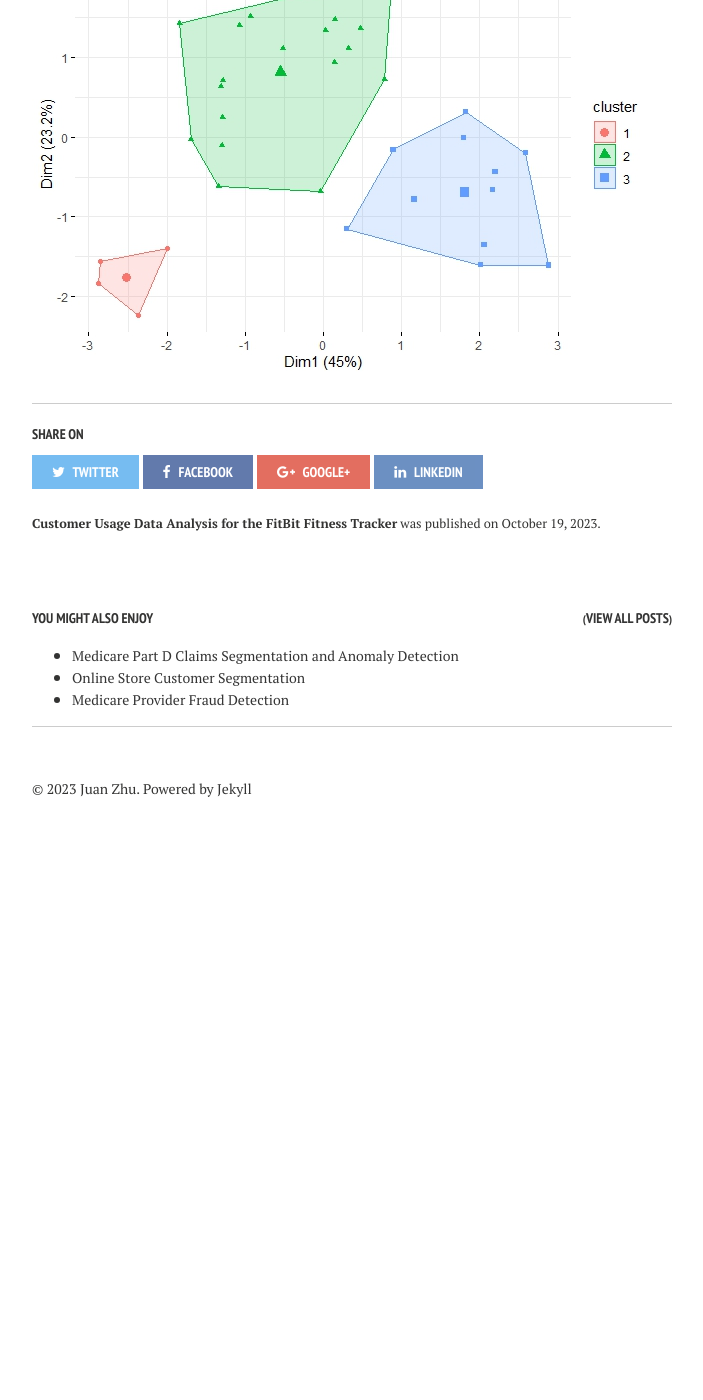
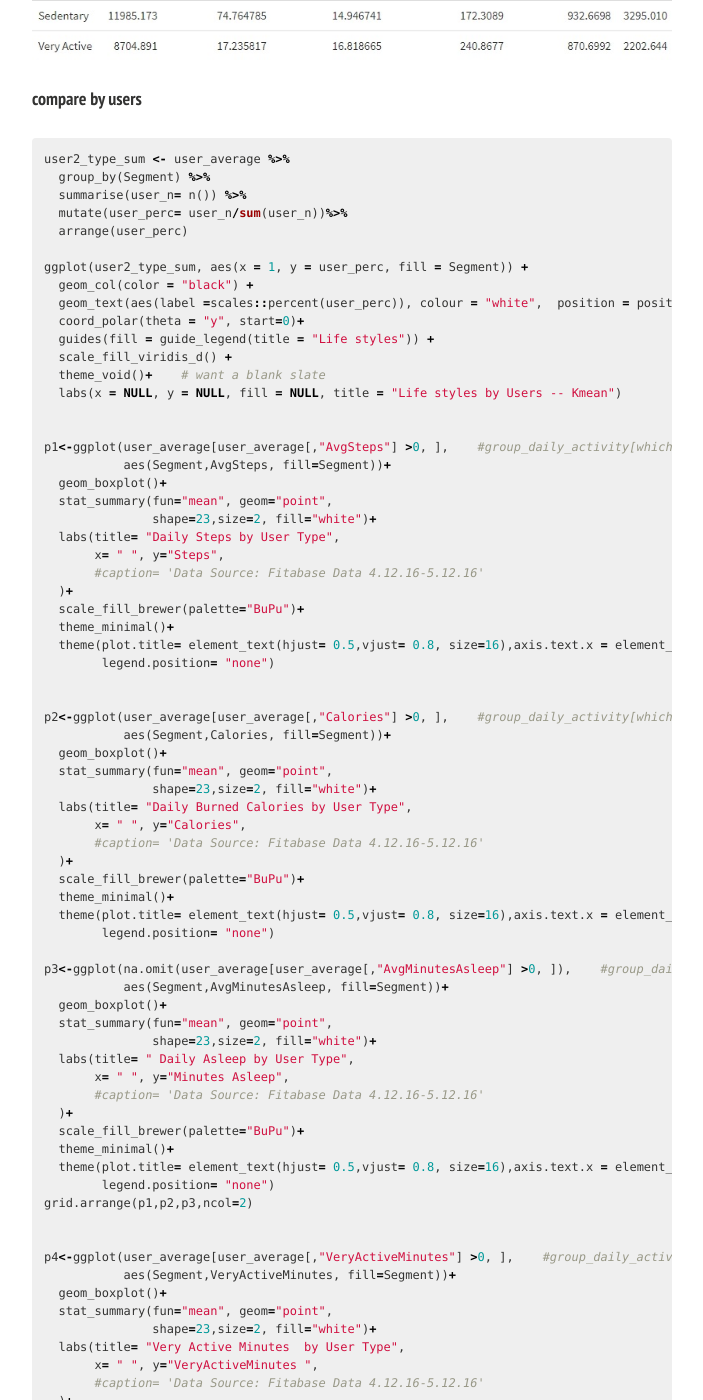
Before and after one commit to Janzhuj/janzhuj.github.io, a Jekyll site: the page built from _posts/2023-10-19-Customer-Usage-Data-Analysis-for-the-FitBit-Fitness-Tracker.md, in a window 1280 px wide and 1400 px high, scrolled down 11385 px. Shown: the whole window, without its empty margins (288-991 px from the left). Built offline with Jekyll 4.4.1, drawn with Linux system fonts in a browser that asks for light colours; nearby versions of some CDN libraries; library files that are not in the unit come from our copies; comment, search, counter and statistics services are not loaded; before the commit the page ends 12232 px from its top, so only the background shows below that; some of the changed text lies outside the part shown.

Commit message:
Update 2023-10-19-Customer-Usage-Data-Analysis-for-the-FitBit-Fitness-Tracker.md

```diff
--- a/_posts/2023-10-19-Customer-Usage-Data-Analysis-for-the-FitBit-Fitness-Tracker.md
+++ b/_posts/2023-10-19-Customer-Usage-Data-Analysis-for-the-FitBit-Fitness-Tracker.md
@@ -355,4 +355,133 @@
 user_K3
 {% endhighlight %}
 
-![Rplot](/figs/2023-10-19-FitBit-Fitness-Tracker/Rplot.jpeg)
+![Rplot-6](/figs/2023-10-19-FitBit-Fitness-Tracker/Rplot-6.jpeg)
+
+#### compare by users
+
+{% highlight r %}
+user2_type_sum <- user_average %>%
+  group_by(Segment) %>%
+  summarise(user_n= n()) %>%
+  mutate(user_perc= user_n/sum(user_n))%>%
+  arrange(user_perc)
+
+ggplot(user2_type_sum, aes(x = 1, y = user_perc, fill = Segment)) +
+  geom_col(color = "black") +
+  geom_text(aes(label =scales::percent(user_perc)), colour = "white",  position = position_stack(vjust = 0.5))  +
+  coord_polar(theta = "y", start=0)+
+  guides(fill = guide_legend(title = "Life styles")) +
+  scale_fill_viridis_d() +
+  theme_void()+    # want a blank slate
+  labs(x = NULL, y = NULL, fill = NULL, title = "Life styles by Users -- Kmean")
+
+
+p1<-ggplot(user_average[user_average[,"AvgSteps"] >0, ],    #group_daily_activity[which(group_daily_activity$TotalSteps>0),]
+           aes(Segment,AvgSteps, fill=Segment))+
+  geom_boxplot()+
+  stat_summary(fun="mean", geom="point",
+               shape=23,size=2, fill="white")+
+  labs(title= "Daily Steps by User Type",
+       x= " ", y="Steps",
+       #caption= 'Data Source: Fitabase Data 4.12.16-5.12.16'
+  )+
+  scale_fill_brewer(palette="BuPu")+
+  theme_minimal()+
+  theme(plot.title= element_text(hjust= 0.5,vjust= 0.8, size=16),axis.text.x = element_text(angle = 15, vjust = 1.5, hjust=0.5),
+        legend.position= "none")
+
+
+p2<-ggplot(user_average[user_average[,"Calories"] >0, ],    #group_daily_activity[which(group_daily_activity$TotalSteps>0),]
+           aes(Segment,Calories, fill=Segment))+
+  geom_boxplot()+
+  stat_summary(fun="mean", geom="point",
+               shape=23,size=2, fill="white")+
+  labs(title= "Daily Burned Calories by User Type",
+       x= " ", y="Calories",
+       #caption= 'Data Source: Fitabase Data 4.12.16-5.12.16'
+  )+
+  scale_fill_brewer(palette="BuPu")+
+  theme_minimal()+
+  theme(plot.title= element_text(hjust= 0.5,vjust= 0.8, size=16),axis.text.x = element_text(angle = 15, vjust = 1.5, hjust=0.5),
+        legend.position= "none")
+
+p3<-ggplot(na.omit(user_average[user_average[,"AvgMinutesAsleep"] >0, ]),    #group_daily_activity[which(group_daily_activity$TotalSteps>0),]
+           aes(Segment,AvgMinutesAsleep, fill=Segment))+
+  geom_boxplot()+
+  stat_summary(fun="mean", geom="point",
+               shape=23,size=2, fill="white")+
+  labs(title= " Daily Asleep by User Type",
+       x= " ", y="Minutes Asleep",
+       #caption= 'Data Source: Fitabase Data 4.12.16-5.12.16'
+  )+
+  scale_fill_brewer(palette="BuPu")+
+  theme_minimal()+
+  theme(plot.title= element_text(hjust= 0.5,vjust= 0.8, size=16),axis.text.x = element_text(angle = 15, vjust = 1.5, hjust=0.5),
+        legend.position= "none")
+grid.arrange(p1,p2,p3,ncol=2)
+
+
+p4<-ggplot(user_average[user_average[,"VeryActiveMinutes"] >0, ],    #group_daily_activity[which(group_daily_activity$TotalSteps>0),]
+           aes(Segment,VeryActiveMinutes, fill=Segment))+
+  geom_boxplot()+
+  stat_summary(fun="mean", geom="point",
+               shape=23,size=2, fill="white")+
+  labs(title= "Very Active Minutes  by User Type",
+       x= " ", y="VeryActiveMinutes ",
+       #caption= 'Data Source: Fitabase Data 4.12.16-5.12.16'
+  )+
+  scale_fill_brewer(palette="BuPu")+
+  theme_minimal()+
+  theme(plot.title= element_text(hjust= 0.5,vjust= 0.8, size=16),axis.text.x = element_text(angle = 15, vjust = 1.5, hjust=0.5),
+        legend.position= "none")
+
+
+p5<-ggplot(user_average[user_average[,"FairlyActiveMinutes"] >0, ],    #group_daily_activity[which(group_daily_activity$TotalSteps>0),]
+           aes(Segment,FairlyActiveMinutes, fill=Segment))+
+  geom_boxplot()+
+  stat_summary(fun="mean", geom="point",
+               shape=23,size=2, fill="white")+
+  labs(title= "Fairly Active Minutes by User Type",
+       x= " ", y="Fairly Active Minutes ",
+       #caption= 'Data Source: Fitabase Data 4.12.16-5.12.16'
+  )+
+  scale_fill_brewer(palette="BuPu")+
+  theme_minimal()+
+  theme(plot.title= element_text(hjust= 0.5,vjust= 0.8, size=16),axis.text.x = element_text(angle = 15, vjust = 1.5, hjust=0.5),
+        legend.position= "none")
+
+p6<-ggplot(user_average[user_average[,"LightlyActiveMinutes"] >0, ],    #group_daily_activity[which(group_daily_activity$TotalSteps>0),]
+           aes(Segment,LightlyActiveMinutes, fill=Segment))+
+  geom_boxplot()+
+  stat_summary(fun="mean", geom="point",
+               shape=23,size=2, fill="white")+
+  labs(title= "Lightly Active Minutes by User Type",
+       x= " ", y="Lightly Active Minutes ",
+       #caption= 'Data Source: Fitabase Data 4.12.16-5.12.16'
+  )+
+  scale_fill_brewer(palette="BuPu")+
+  theme_minimal()+
+  theme(plot.title= element_text(hjust= 0.5,vjust= 0.8, size=16),axis.text.x = element_text(angle = 15, vjust = 1.5, hjust=0.5),
+        legend.position= "none")
+
+p7<-ggplot(na.omit(user_average[user_average[,"SedentaryMinutes"] >0, ]),    #group_daily_activity[which(group_daily_activity$TotalSteps>0),]
+           aes(Segment,SedentaryMinutes, fill=Segment))+
+  geom_boxplot()+
+  stat_summary(fun="mean", geom="point",
+               shape=23,size=2, fill="white")+
+  labs(title= "Sedentary Minutes by User Type",
+       x= " ", y="Sedentary Minutes   ",
+       #caption= 'Data Source: Fitabase Data 4.12.16-5.12.16'
+  )+
+  scale_fill_brewer(palette="BuPu")+
+  theme_minimal()+
+  theme(plot.title= element_text(hjust= 0.5,vjust= 0.8, size=16),axis.text.x = element_text(angle = 15, vjust = 1.5, hjust=0.5),
+        legend.position= "none")
+grid.arrange(p4,p5,p6,p7, ncol=2)
+{% endhighlight %}
+
+![Rplot-6-0](/figs/2023-10-19-FitBit-Fitness-Tracker/Rplot-6-0.jpeg)
+
+![Rplot-6-1](/figs/2023-10-19-FitBit-Fitness-Tracker/Rplot-6-1.jpeg)
+
+![Rplot-6-2](/figs/2023-10-19-FitBit-Fitness-Tracker/Rplot-6-2.jpeg)
```
